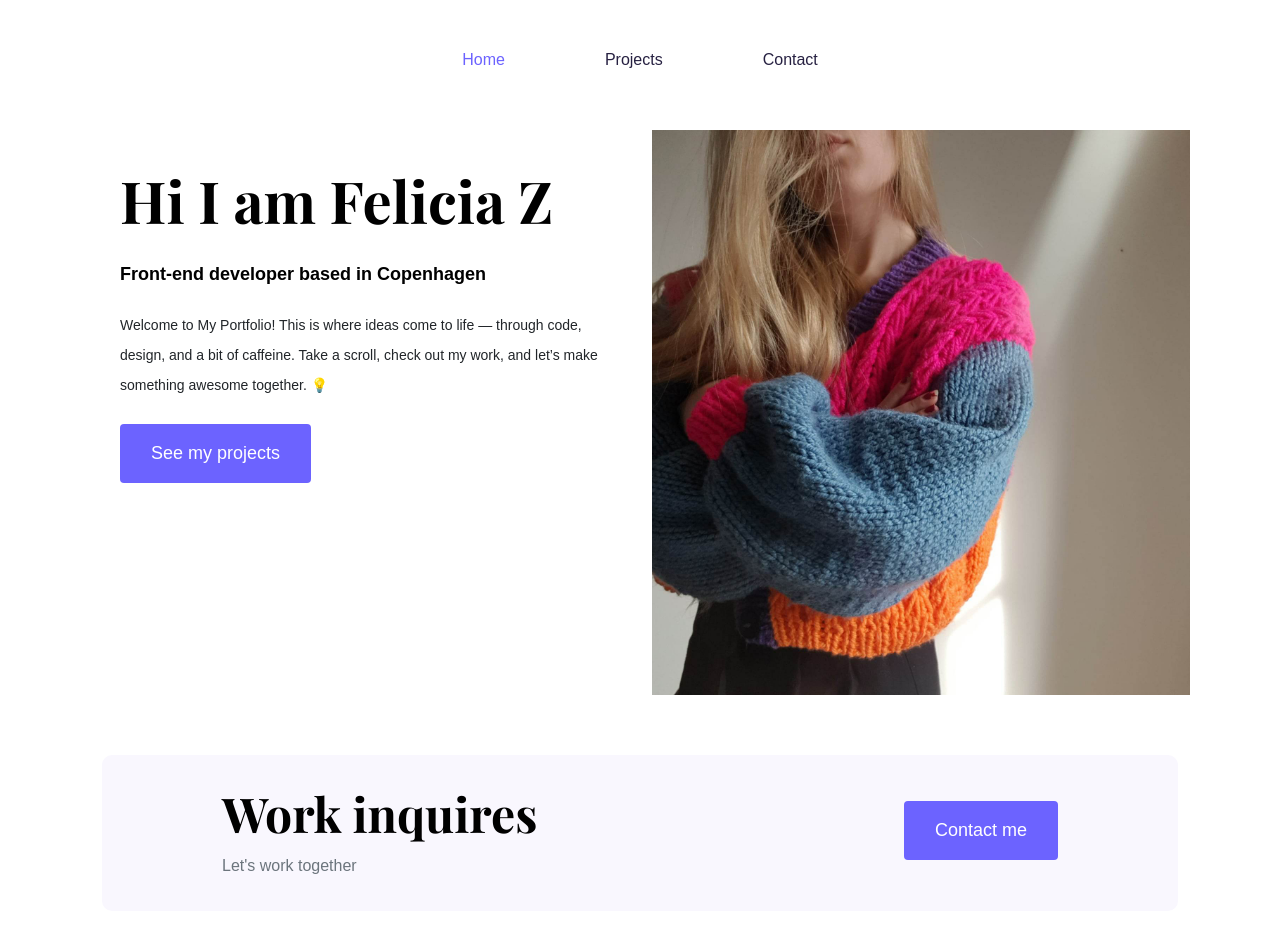
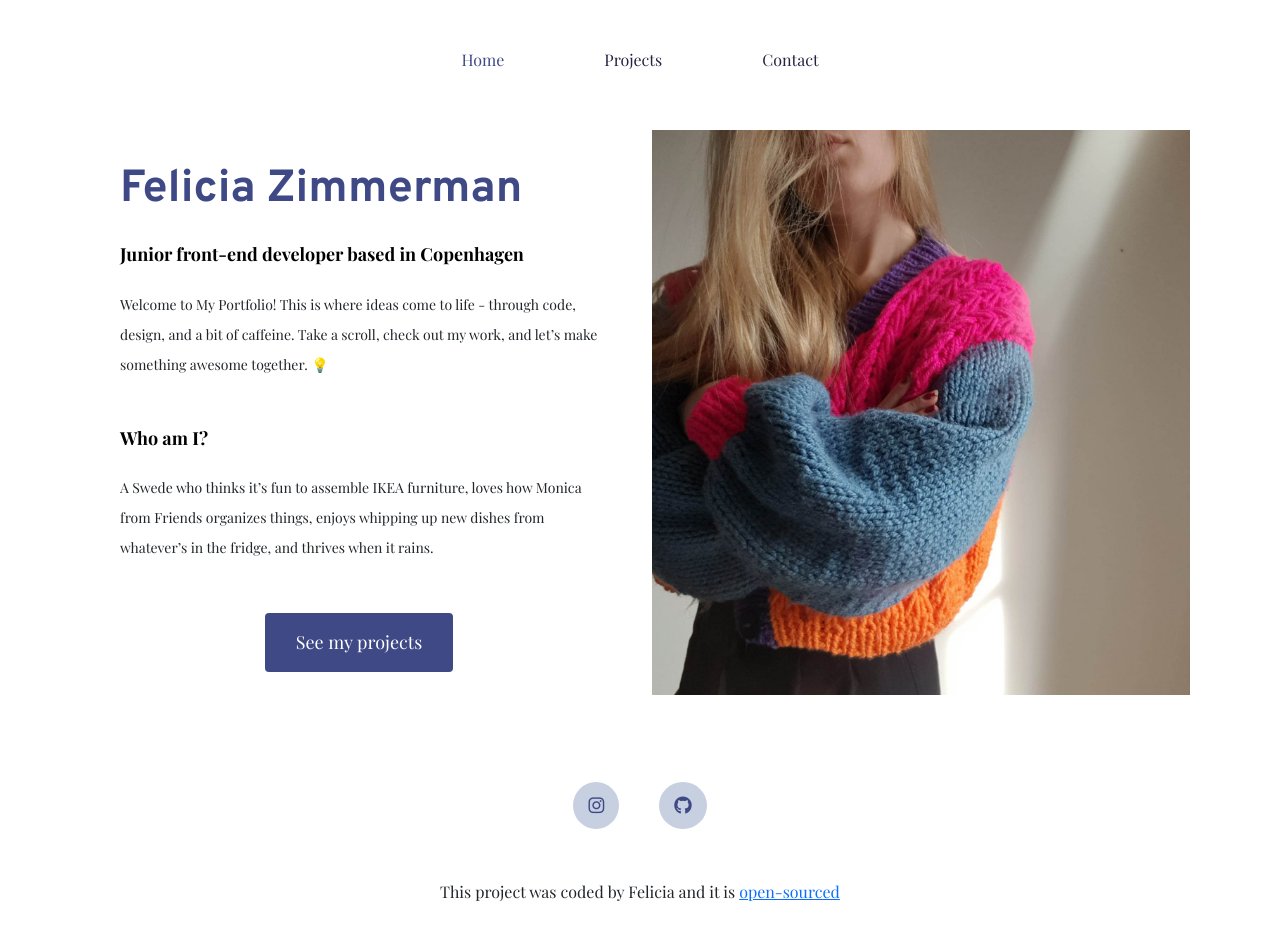
Before and after one commit to FellanZ/portfolio-fz, a plain HTML site: page index.html in a window 1280 px wide. Shown: the top 952 px of the page. Drawn offline with nearby package versions, Linux system fonts and the light colour scheme; a web font is replaced by a local one.

Commit message:
Removed form, added fonts and tweaked colors

```diff
--- a/index.html
+++ b/index.html
@@ -20,6 +20,12 @@
     <link rel="preconnect" href="https://fonts.gstatic.com" crossorigin />
     <link
       href="https://fonts.googleapis.com/css2?family=Overpass:ital,wght@0,100..900;1,100..900&family=Pacifico&family=Playfair+Display:ital,wght@0,400..900;1,400..900&family=Rowdies:wght@300;400;700&family=Rubik+Mono+One&display=swap"
+      rel="stylesheet"
+    />
+    <link rel="preconnect" href="https://fonts.googleapis.com" />
+    <link rel="preconnect" href="https://fonts.gstatic.com" crossorigin />
+    <link
+      href="https://fonts.googleapis.com/css2?family=Agbalumo&family=Overpass:ital,wght@0,100..900;1,100..900&family=Pacifico&family=Playfair+Display:ital,wght@0,400..900;1,400..900&family=Rowdies:wght@300;400;700&family=Rubik+Mono+One&family=Ubuntu:ital,wght@0,300;0,400;0,500;0,700;1,300;1,400;1,500;1,700&display=swap"
       rel="stylesheet"
     />
     <link rel="stylesheet" href="styles/portfolio.css" />
@@ -50,16 +56,25 @@
       <div class="row">
         <div class="col-lg-6">
           <div class="content">
-            <h1 class="mb-4">Hi I am Felicia Z</h1>
-            <h2 class="mb-4">Front-end developer based in Copenhagen</h2>
+            <h1 class="mb-4">Felicia Zimmerman</h1>
+            <h2 class="mb-4">Junior front-end developer based in Copenhagen</h2>
             <p class="mb-4">
-              Welcome to My Portfolio! This is where ideas come to life —
+              Welcome to My Portfolio! This is where ideas come to life -
               through code, design, and a bit of caffeine. Take a scroll, check
               out my work, and let’s make something awesome together. 💡
             </p>
-            <a href="/projects.html" class="btn btn-branding"
-              >See my projects</a
-            >
+            <br />
+            <h2 class="mb-4">Who am I?</h2>
+            <p>
+              A Swede who thinks it’s fun to assemble IKEA furniture, loves how
+              Monica from Friends organizes things, enjoys whipping up new
+              dishes from whatever’s in the fridge, and thrives when it rains.
+            </p>
+            <div class="center-button text-lg-start">
+              <a href="/projects.html" class="btn btn-branding"
+                >See my projects</a
+              >
+            </div>
           </div>
         </div>
         <div class="col-lg-6">
@@ -67,24 +82,6 @@
         </div>
       </div>
       <footer class="container">
-        <div
-          class="contact-box d-flex justify-content-between mb-5 d-none d-md-flex"
-        >
-          <div>
-            <h3>Work inquires</h3>
-            <p class="text-muted">Let's work together</p>
-          </div>
-          <div>
-            <a
-              href="/contact.html"
-              class="btn btn-branding mt-3"
-              title="Contact Felicia"
-            >
-              Contact me</a
-            >
-          </div>
-        </div>
-
         <div class="social-links d-flex justify-content-center">
           <a href="#" target="_blank" title="Instagram profile">
             <i class="fa-brands fa-instagram"></i>
--- a/styles/portfolio.css
+++ b/styles/portfolio.css
@@ -1,8 +1,8 @@
 :root {
-  --branding-color: #6c63ff;
-  --secondary-color: #f9f7fe;
-  --heading-font-family: "Playfair Display", serif;
-  --default-font-family: "Poppins", sans-serif;
+  --branding-color: #3f4986;
+  --secondary-color: #c7d0e0;
+  --heading-font-family: "Overpass", sans-serif;
+  --default-font-family: "Playfair Display", serif;
 }
 
 body {
@@ -18,11 +18,6 @@ h6 {
   color: black;
   font-family: var(--heading-font-family);
   font-weight: bold;
-}
-
-h1 {
-  font-size: 96px;
-  line-height: 1.5;
 }
 
 h2 {
@@ -64,8 +59,9 @@ p {
 }
 
 .content h1 {
-  font-size: 58px;
-  line-height: 80px;
+  font-size: 45px;
+  line-height: 60px;
+  color: var(--branding-color);
 }
 
 .content h2 {
@@ -110,6 +106,12 @@ p {
 .btn:hover {
   color: black;
   border: 1px solid var(--branding-color);
+}
+
+.center-button {
+  display: flex;
+  justify-content: center;
+  margin: 50px 10px;
 }
 
 .project-description {
```
Also changed, not shown: contact.html (+0 -1 lines).
